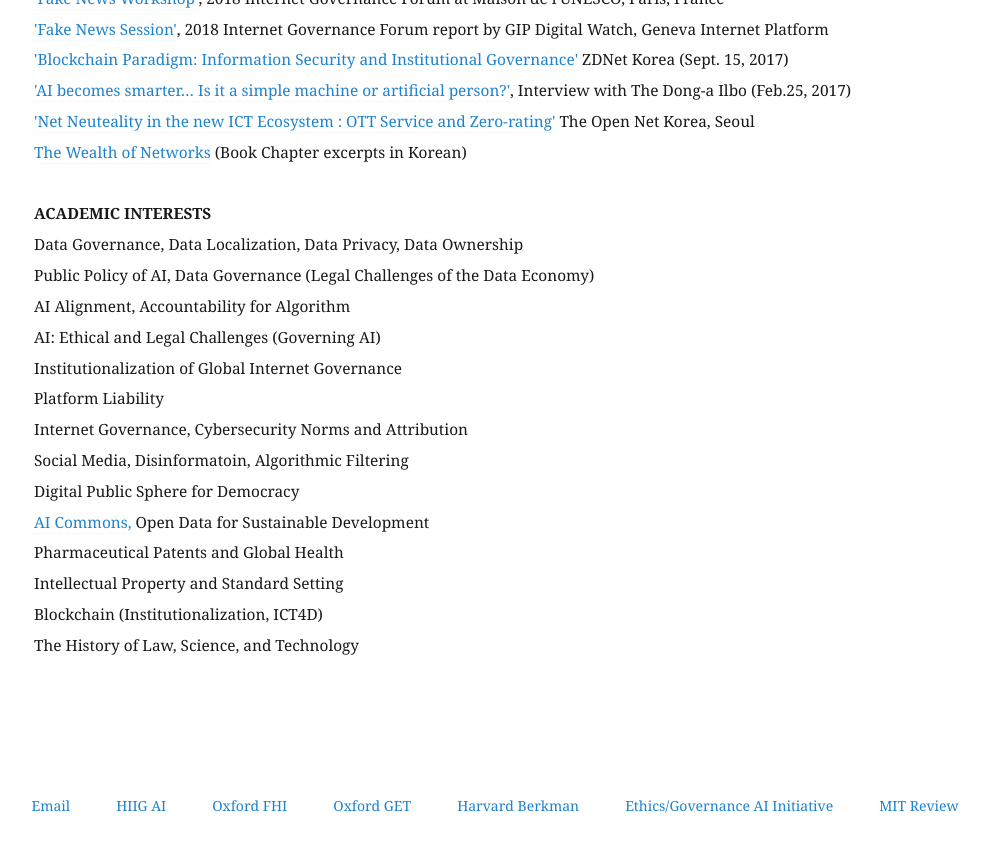
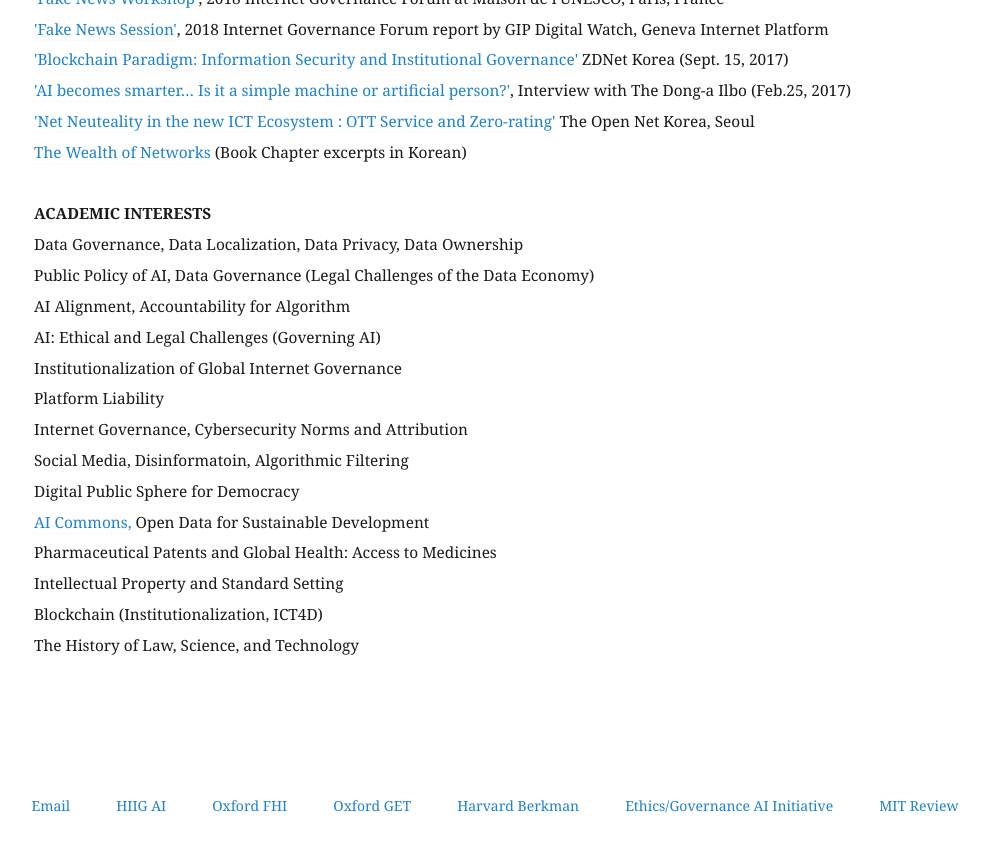
Before and after one commit to eunchangchoi/eunchangchoi.github.io, a Jekyll site: the page built from index.md, in a window 1280 px wide and 900 px high, scrolled down 2352 px. Shown: the top 852 px of the window, without its empty margins (66-1056 px from the left). Built offline with Jekyll 4.4.1, drawn with Linux system fonts in a browser that asks for light colours.

Commit message:
Update index.md

```diff
--- a/index.md
+++ b/index.md
@@ -54,7 +54,7 @@
    Social Media, Disinformatoin, Algorithmic Filtering <br>
    Digital Public Sphere for Democracy <br>
   <a href="http://news.itu.int/introducing-ai-commons/">AI Commons,</a> Open Data for Sustainable Development <br>
-   Pharmaceutical Patents and Global Health <br>
+   Pharmaceutical Patents and Global Health: Access to Medicines <br>
    Intellectual Property and Standard Setting <br>
    Blockchain (Institutionalization, ICT4D) <br>
    The History of Law, Science, and Technology <br>
```
